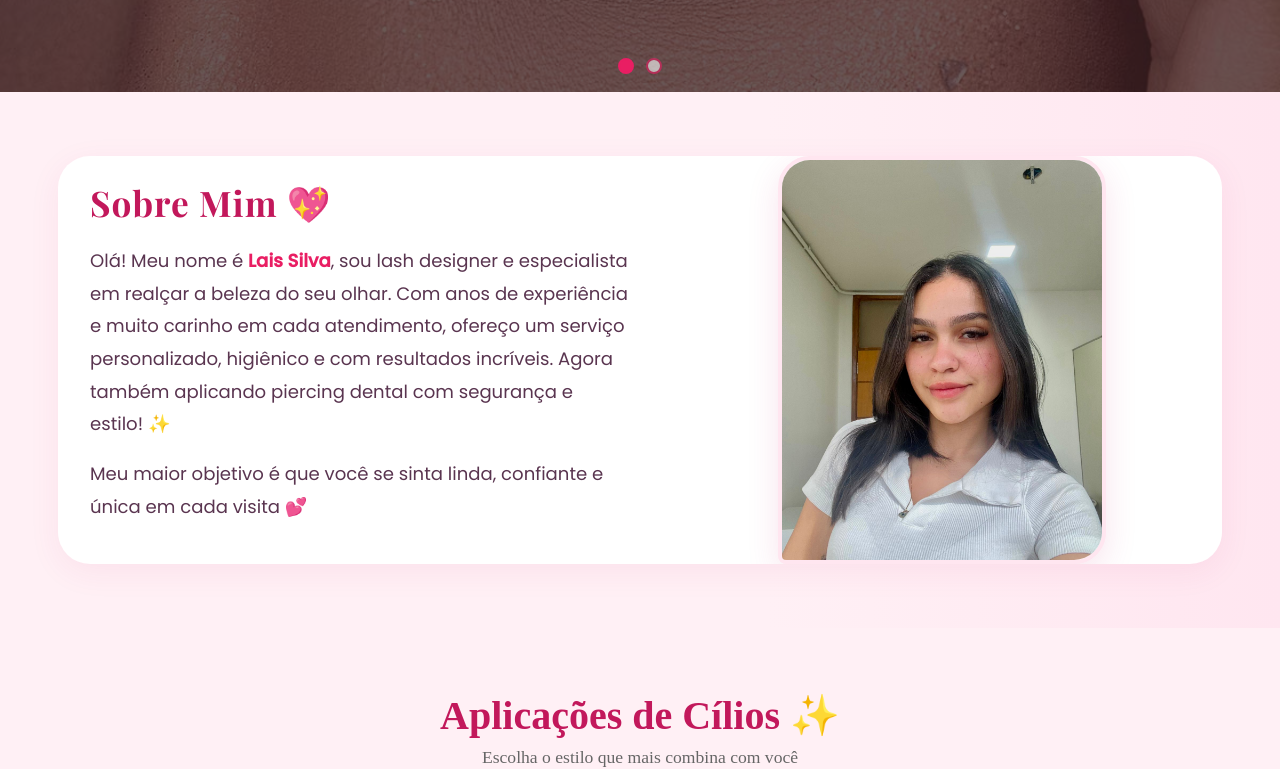
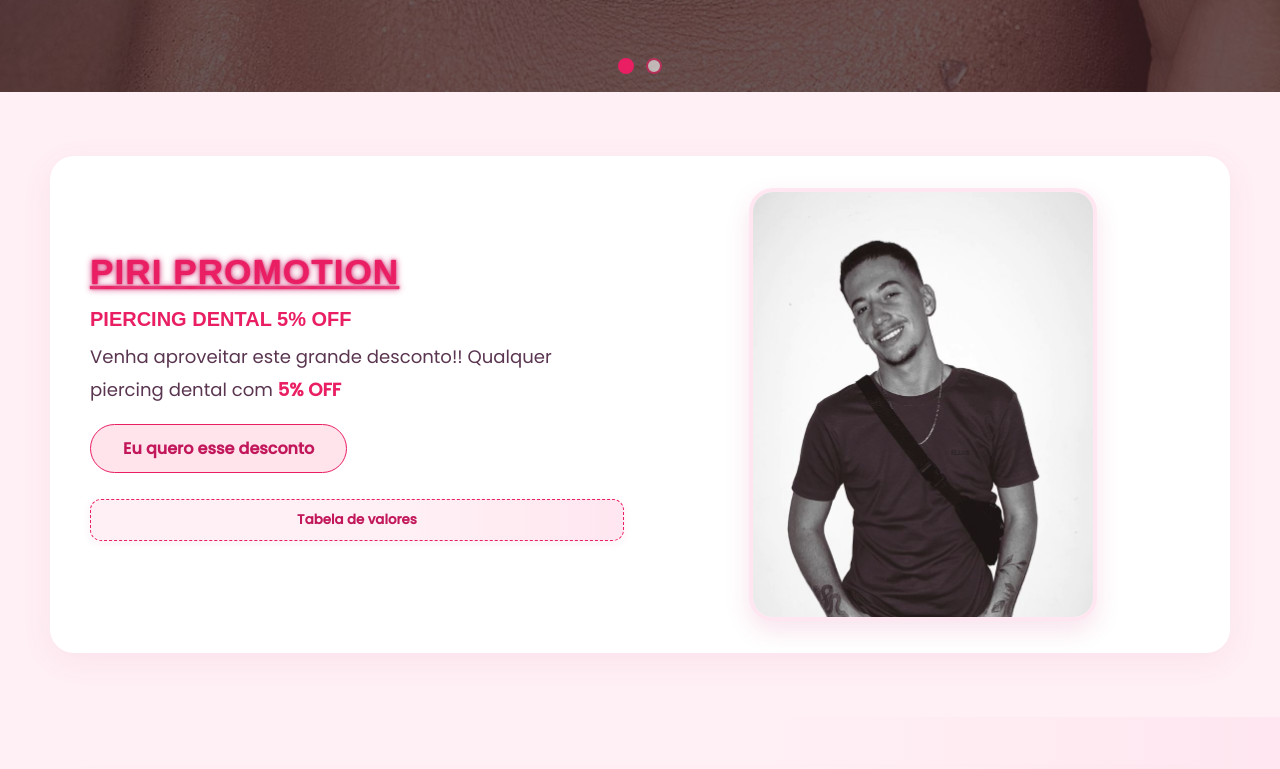
Before and after one commit to BrunoToniatti/lais, an Angular app: page / in a window 1280 px wide. Shown: the part 478-1247 px from the top of the page. Built offline with nearby package versions, Linux system fonts and the light colour scheme.

Commit message:
piri promotion

```diff
--- a/src/app/first-page/first-page.component.html
+++ b/src/app/first-page/first-page.component.html
@@ -1,5 +1,6 @@
 <app-header></app-header>
 <app-carousel></app-carousel>
+<app-promotion></app-promotion>
 <app-about></app-about>
 <!-- Sessão para os cilios -->
 <app-cilios></app-cilios>
--- a/src/app/first-page/first-page.component.ts
+++ b/src/app/first-page/first-page.component.ts
@@ -6,6 +6,7 @@ import { PriceTableComponent } from "./components/price-table/price-table.compon
 import { FooterComponent } from "./components/footer/footer.component";
 import { CiliosComponent } from "./components/cilios/cilios.component";
 import { DentalComponent } from "./components/dental/dental.component";
+import { PromotionComponent } from "./components/promotion/promotion.component";
 
 
 @Component({
@@ -18,7 +19,8 @@ import { DentalComponent } from "./components/dental/dental.component";
     PriceTableComponent,
     FooterComponent,
     CiliosComponent,
-    DentalComponent
+    DentalComponent,
+    PromotionComponent
 ],
   templateUrl: './first-page.component.html',
   styleUrl: './first-page.component.scss'
```
Also changed, not shown: src/assets/promotions/piri.jpg (added).
